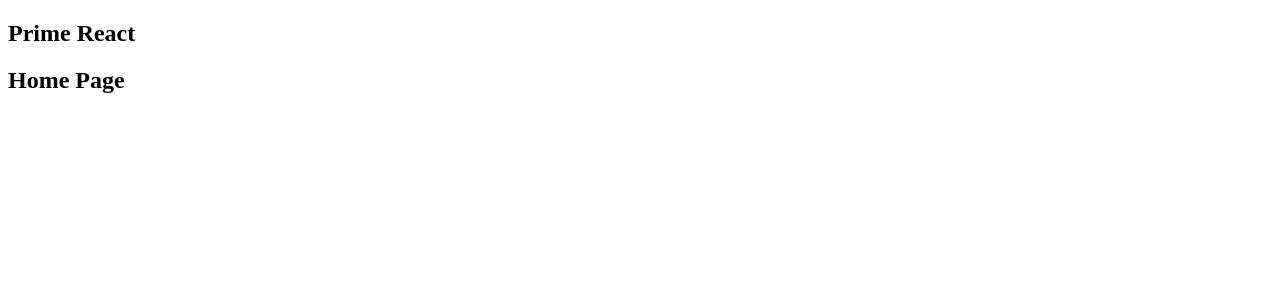
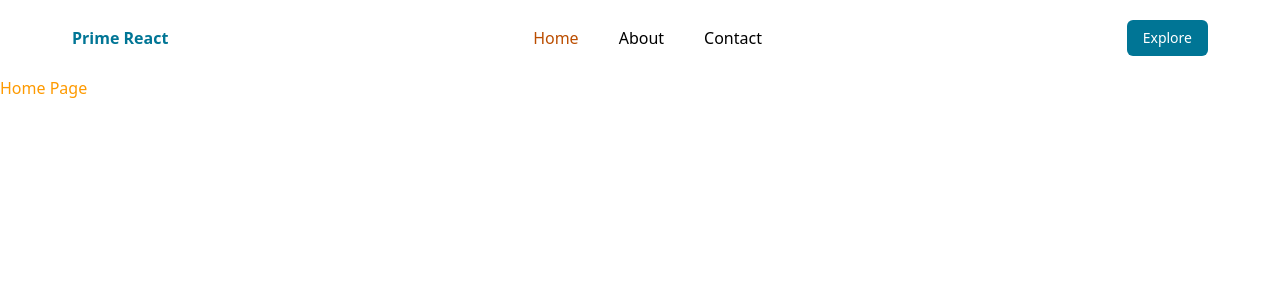
Before and after one commit to tonmoy3673/prime-react, a React app: page / in a window 1280 px wide. Shown: the top 300 px of the page. Built offline with nearby package versions, Linux system fonts and the light colour scheme; the HTML template or start-up script is replaced by a standard one.

Commit message:
:truck: set routes and page setup

```diff
--- a/package.json
+++ b/package.json
@@ -13,7 +13,7 @@
     "@tailwindcss/vite": "^4.1.4",
     "react": "^19.0.0",
     "react-dom": "^19.0.0",
-    "react-router": "^7.5.1",
+    "react-router": "^7.5.2",
     "tailwindcss": "^4.1.4"
   },
   "devDependencies": {
--- a/src/components/Layouts/RootLayout.jsx
+++ b/src/components/Layouts/RootLayout.jsx
@@ -4,9 +4,12 @@
 
 export const RootLayout = () => {
   return (
-    <div>
+    <div >
         <Navbar/>
+        <div className='max-w-screen-xl mx-auto'>
         <Outlet/>
+        </div>
+
     </div>
   )
 }
--- a/src/components/Pages/About.jsx
+++ b/src/components/Pages/About.jsx
@@ -2,6 +2,6 @@
 
 export const About = () => {
   return (
-    <div>About</div>
+    <div className='text-amber-600'>About</div>
   )
 }
--- a/src/components/Shared/Navbar.jsx
+++ b/src/components/Shared/Navbar.jsx
@@ -1,11 +1,26 @@
 import React from 'react';
+import { NavLink } from 'react-router';
 
 const Navbar = () => {
     return (
-        <div>
+        <div className='px-18'>
             {/* ======== Band ===== */}
-            <div>
-                <h2 className='text-cyan-700 text-center'>Prime <span>React</span></h2>
+            <div className='py-5 flex items-center justify-between'>
+
+                <h2 className='text-cyan-700 cursor-pointer font-semibold'>Prime <span>React</span></h2>
+                    {/* ======= Menu Items ========= */}
+                <div className='mx-auto'>
+                    <ul className='flex flex-col md:flex-row gap-y-6 md:gap-y-0 md:gap-x-10'>
+                        <NavLink className={({isActive})=> `hover:text-cyan-700 ${isActive ? 'text-amber-700':'text-black'}` } to='/'>Home</NavLink>
+                        <NavLink className={({isActive})=>`hover:text-cyan-700  ${isActive?'text-amber-700 ' : 'text-black'}`} to='about'>About</NavLink>
+                        <NavLink className={({isActive})=>`hover:text-cyan-700 ${isActive?'text-amber-700 ' : 'text-black'}`} to='contact'>Contact</NavLink>
+                    </ul>
+                </div>
+                {/* ======== Button ========= */}
+                <div>
+                    <button className='px-4 py-2 bg-cyan-700 text-white text-sm rounded-md hover:bg-amber-600 transition-transform ease-in-out duration-150 cursor-pointer'>Explore</button>
+                </div>
+
             </div>
         </div>
     );
--- a/src/main.jsx
+++ b/src/main.jsx
@@ -5,7 +5,7 @@
 import { About } from "./components/Pages/About";
 import { Contact } from "./components/Pages/Contact";
 import { RootLayout } from "./components/Layouts/RootLayout";
-
+import './index.css';
 const root = document.getElementById("root");
 
 ReactDOM.createRoot(root).render(
```
Also changed, not shown: 1 other file (tests, documents, lock files or other folders).
